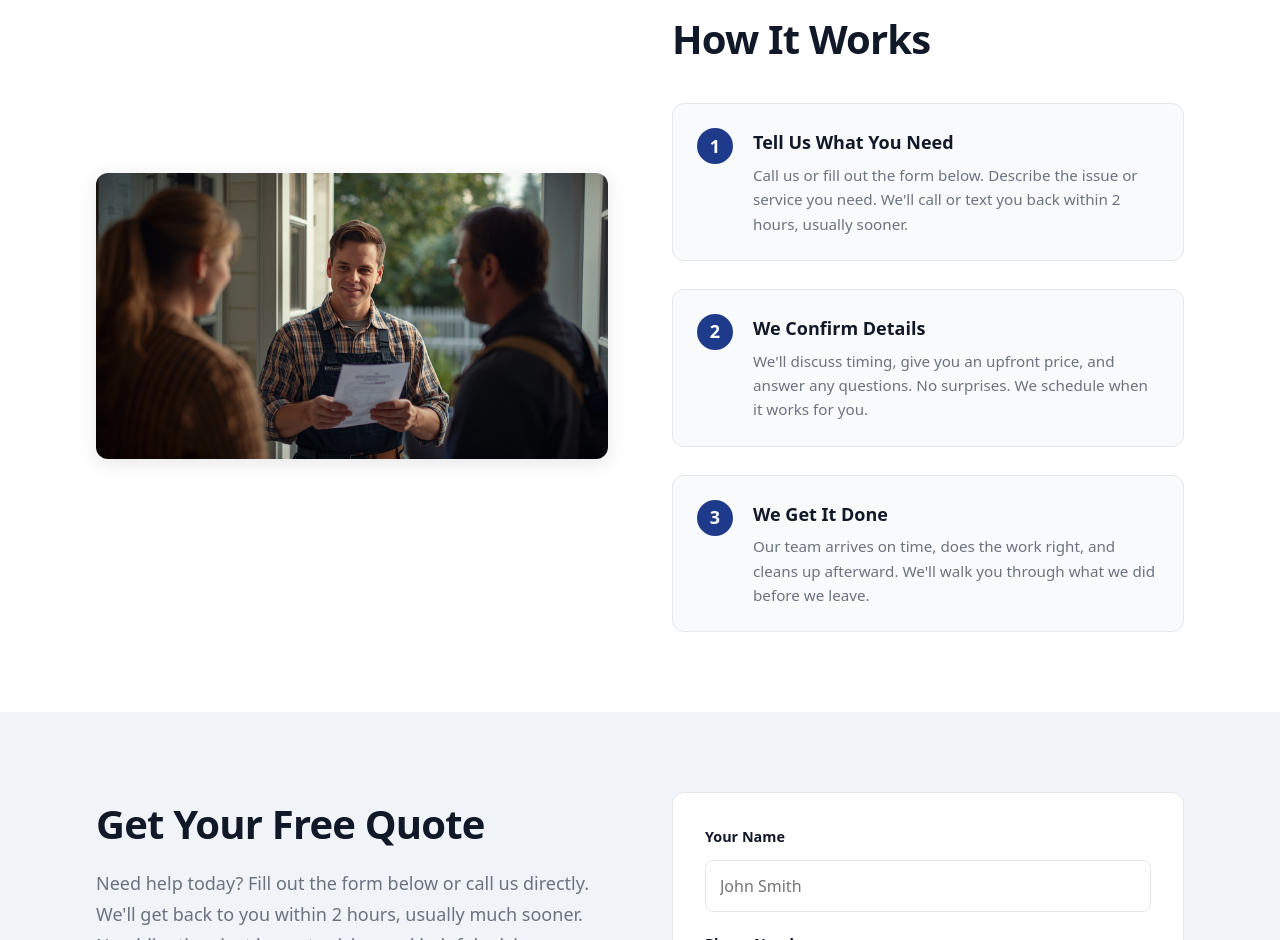
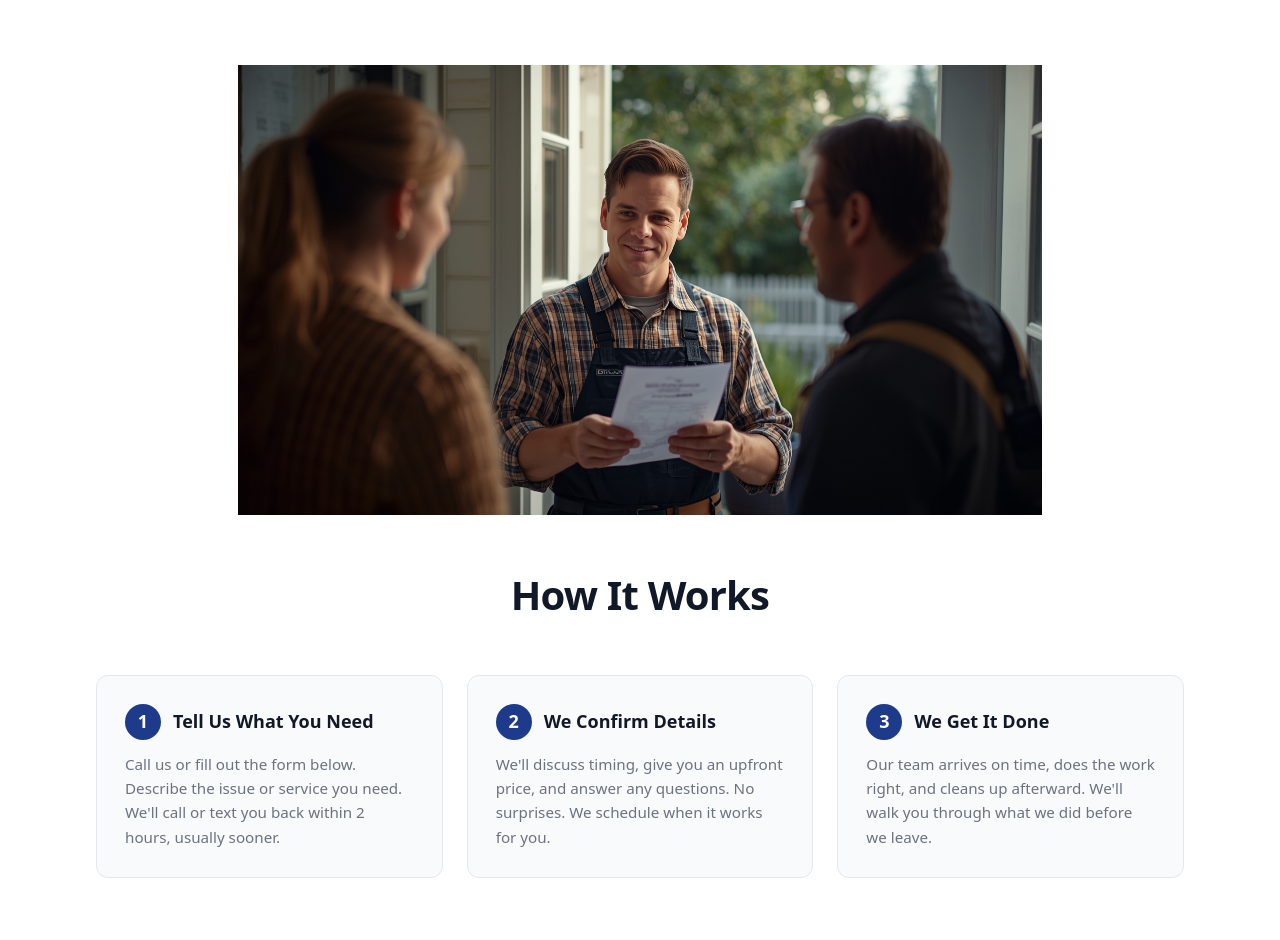
Before and after one commit to web-sushi/service-basic-demo, a plain HTML site: page index.html in a window 1280 px wide. Shown: the part 1860-2800 px from the top of the page. Drawn offline with nearby package versions, Linux system fonts and the light colour scheme.

Commit message:
changes in the process section

```diff
--- a/css/styles.css
+++ b/css/styles.css
@@ -357,35 +357,46 @@ h3 {
   background: var(--bg-card);
 }
 
-.process-grid {
-  display: grid;
-  gap: 3rem;
-  grid-template-columns: 1fr;
+.process-image {
+  width: 100%;
+  margin-bottom: 2.5rem;
+  overflow: hidden;
 }
 
-.process-text {
-  order: -1;
+.process-image img {
+  width: 100%;
+  display: block;
+  object-fit: contain;
+  object-position: center;
+  min-height: 280px;
+  max-height: 400px;
+  border-radius: 8px;
 }
 
-.process-text h2 {
-  text-align: left;
-  margin-bottom: 2rem;
+.process .container h2 {
+  text-align: center;
+  margin-bottom: 2.5rem;
 }
 
 .process-steps {
   display: grid;
   gap: 1.5rem;
+  grid-template-columns: 1fr;
 }
 
 .step {
   background: var(--bg-main);
-  padding: 1.5rem;
+  padding: 1.75rem;
   border-radius: 12px;
   border: 1px solid var(--border);
+  text-align: left;
+}
+
+.step-header {
   display: flex;
-  gap: 1.25rem;
-  align-items: flex-start;
-  text-align: left;
+  align-items: center;
+  gap: 0.75rem;
+  margin-bottom: 0.75rem;
 }
 
 .step-number {
@@ -402,22 +413,18 @@ h3 {
   flex-shrink: 0;
 }
 
-.step-content h3 {
+.step h3 {
   font-size: 1.125rem;
-  margin-bottom: 0.375rem;
+  margin: 0;
+  color: var(--text-main);
+  font-weight: 600;
 }
 
-.step-content p {
+.step p {
   color: var(--text-muted);
   font-size: 0.95rem;
   margin: 0;
   line-height: 1.6;
-}
-
-.process-image img {
-  width: 100%;
-  border-radius: 12px;
-  box-shadow: 0 4px 20px rgba(0, 0, 0, 0.1);
 }
 
 /* Contact - optimized form UX */
@@ -709,22 +716,22 @@ h3 {
     gap: 2rem;
   }
 
-  .process-grid {
-    grid-template-columns: 1fr 1fr;
-    align-items: center;
-    gap: 4rem;
+  .process-image {
+    margin-bottom: 3rem;
   }
 
-  .process-text {
-    order: 0;
+  .process-image img {
+    min-height: 320px;
+    max-height: 450px;
   }
 
-  .process-text h2 {
-    text-align: left;
+  .process .container h2 {
+    margin-bottom: 3rem;
   }
 
   .process-steps {
-    gap: 1.75rem;
+    grid-template-columns: repeat(3, 1fr);
+    gap: 1.5rem;
   }
 
   .contact-grid {
--- a/index.html
+++ b/index.html
@@ -27,7 +27,7 @@
     <section class="hero">
       <div class="container hero-grid">
         <div class="hero-text">
-          <h1>Same-Day Service. Trusted Local Experts.</h1>
+          <h1>Reliable Home Cleaning & Repair Services in Your Area</h1>
           <p>
             When your sink is leaking or you need cleaning before guests arrive,
             we're here. Real people answer the phone. Upfront pricing. No
@@ -142,49 +142,41 @@
 
     <!-- How It Works -->
     <section class="process">
-      <div class="container process-grid">
       <div class="process-image">
         <img
           src="images/process-service.jpg"
           alt="Service process explanation"
         />
       </div>
-
-        <div class="process-text">
+      <div class="container">
         <h2>How It Works</h2>
         <div class="process-steps">
           <div class="step">
+            <div class="step-header">
               <span class="step-number">1</span>
-              <div class="step-content">
               <h3>Tell Us What You Need</h3>
+            </div>
             <p>
-                  Call us or fill out the form below. Describe the issue or
-                  service you need. We'll call or text you back within 2 hours,
-                  usually sooner.
+              Call us or fill out the form below. Describe the issue or service you need. We'll call or text you back within 2 hours, usually sooner.
             </p>
           </div>
+          <div class="step">
+            <div class="step-header">
+              <span class="step-number">2</span>
+              <h3>We Confirm Details</h3>
+            </div>
+            <p>
+              We'll discuss timing, give you an upfront price, and answer any questions. No surprises. We schedule when it works for you.
+            </p>
           </div>
           <div class="step">
-              <span class="step-number">2</span>
-              <div class="step-content">
-                <h3>We Confirm Details</h3>
+            <div class="step-header">
+              <span class="step-number">3</span>
+              <h3>We Get It Done</h3>
+            </div>
             <p>
-                  We'll discuss timing, give you an upfront price, and answer
-                  any questions. No surprises. We schedule when it works for
-                  you.
+              Our team arrives on time, does the work right, and cleans up afterward. We'll walk you through what we did before we leave.
             </p>
-              </div>
-            </div>
-            <div class="step">
-              <span class="step-number">3</span>
-              <div class="step-content">
-                <h3>We Get It Done</h3>
-                <p>
-                  Our team arrives on time, does the work right, and cleans up
-                  afterward. We'll walk you through what we did before we leave.
-                </p>
-              </div>
-            </div>
           </div>
         </div>
       </div>
@@ -261,7 +253,9 @@
         <div class="footer-top">
           <div class="footer-hours">
             <p class="footer-hours-title">Business Hours</p>
-            <p class="footer-hours-text">Monday - Saturday: 7:00 AM - 7:00 PM</p>
+            <p class="footer-hours-text">
+              Monday - Saturday: 7:00 AM - 7:00 PM
+            </p>
             <p class="footer-hours-text">Sunday: Closed</p>
           </div>
 
```
Lines whose indentation alone changed are shown as unchanged.
